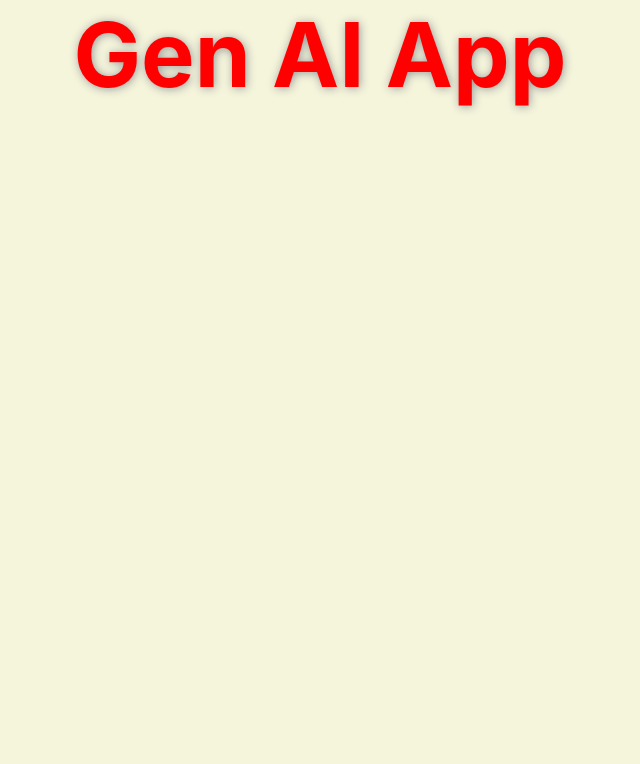
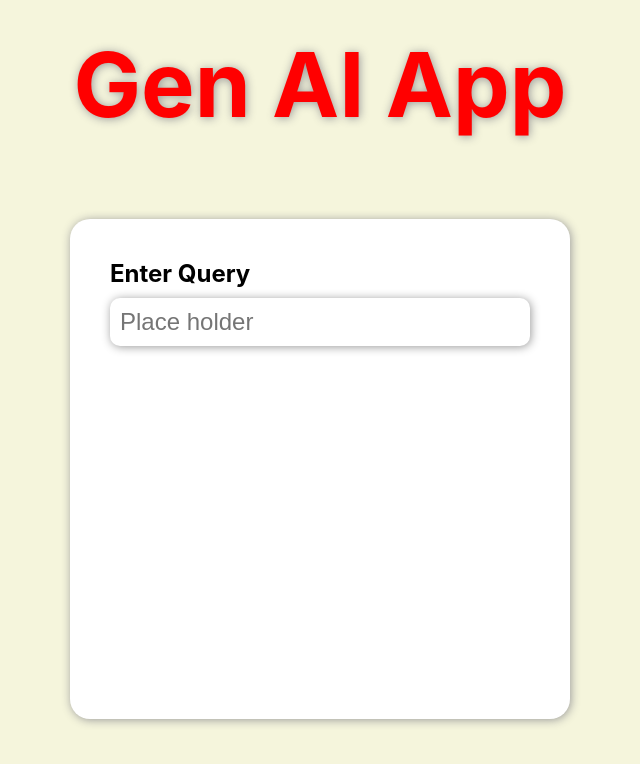
Before and after one commit to shilpavakkayil/genai_webapp, a React (Vite) app: page / in a window 1280 px wide. Shown: the top 764 px of the page, without its empty margins (320-960 px from the left). Built offline with nearby package versions, Linux system fonts and the light colour scheme.

Commit message:
basic layout of the home page

```diff
--- a/src/App.css
+++ b/src/App.css
@@ -10,4 +10,39 @@ h1{
   color: red;
   font-size: 90px;
   text-shadow: 1px 1px 10px #999;
+  padding: 30px;
 }
+.form-container
+{
+  background: #fff;
+  min-height: 500px;
+  width: 500px;
+  box-shadow: 1px 1px 10px #999;
+  border-radius: 20px;
+  display:flex;
+  align-items: center;
+  gap: 50px;
+  flex-direction: column;
+  padding: 40px;
+}
+
+.form-container > div
+{
+  width: 100%;
+
+}
+
+label{
+  display: block;
+  padding-bottom: 10px;
+  font-size: 24px;
+  font-weight: bold;
+}
+.query-input{
+  font-size: 24px;
+  padding: 10px;
+  width: 100%;
+  border: none;
+  box-shadow: 1px 1px 10px #999;
+  border-radius: 10px;
+}
--- a/src/App.jsx
+++ b/src/App.jsx
@@ -5,6 +5,12 @@ function App() {
   return (
       <div className='main-container'>
         <h1>Gen AI App</h1>
+        <div className='form-container'>
+          <div>
+            <label>Enter Query</label>
+            <input type="text" className= "query-input" placeholder='Place holder'/>
+          </div>
+        </div>
       </div>
 
   )
```
